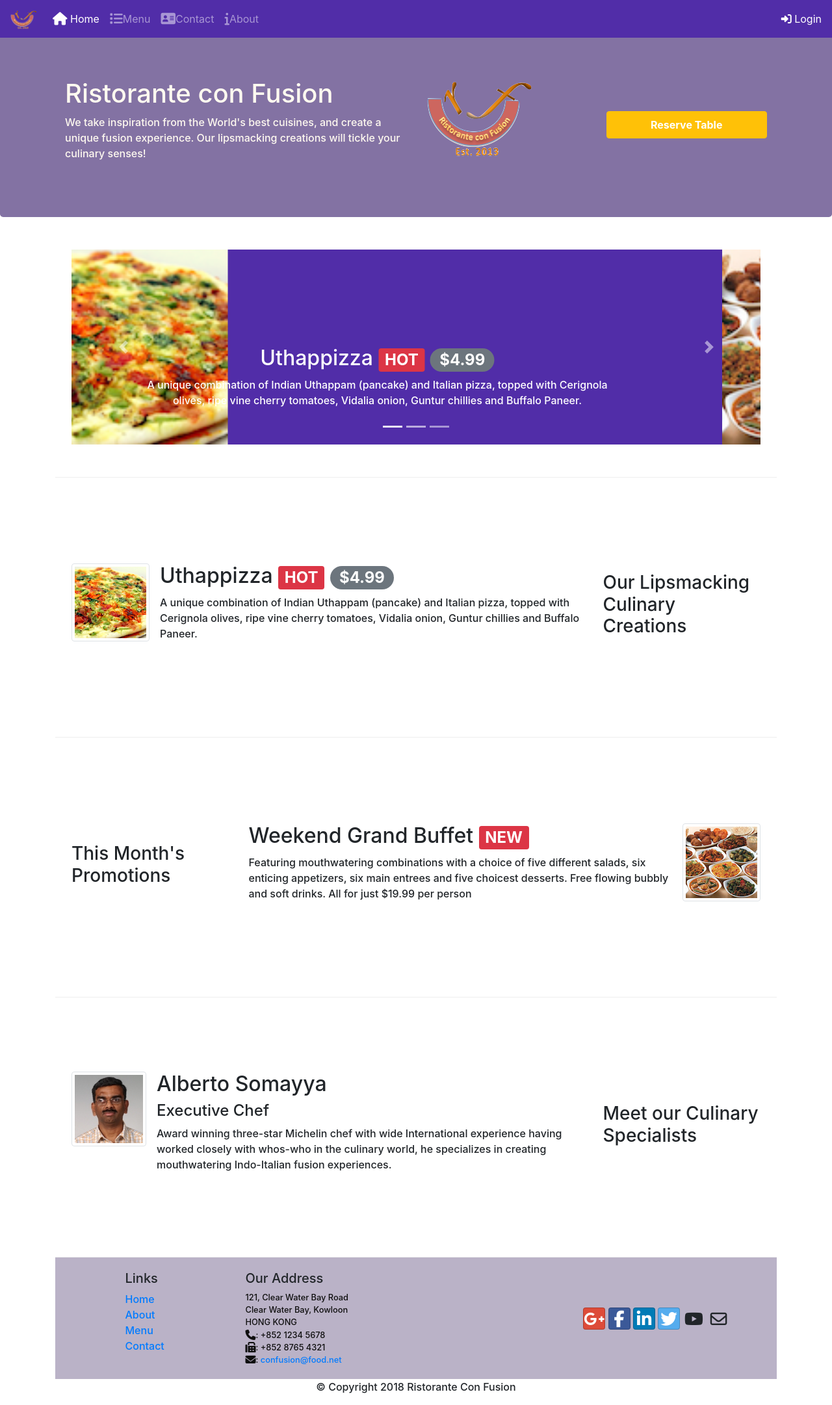
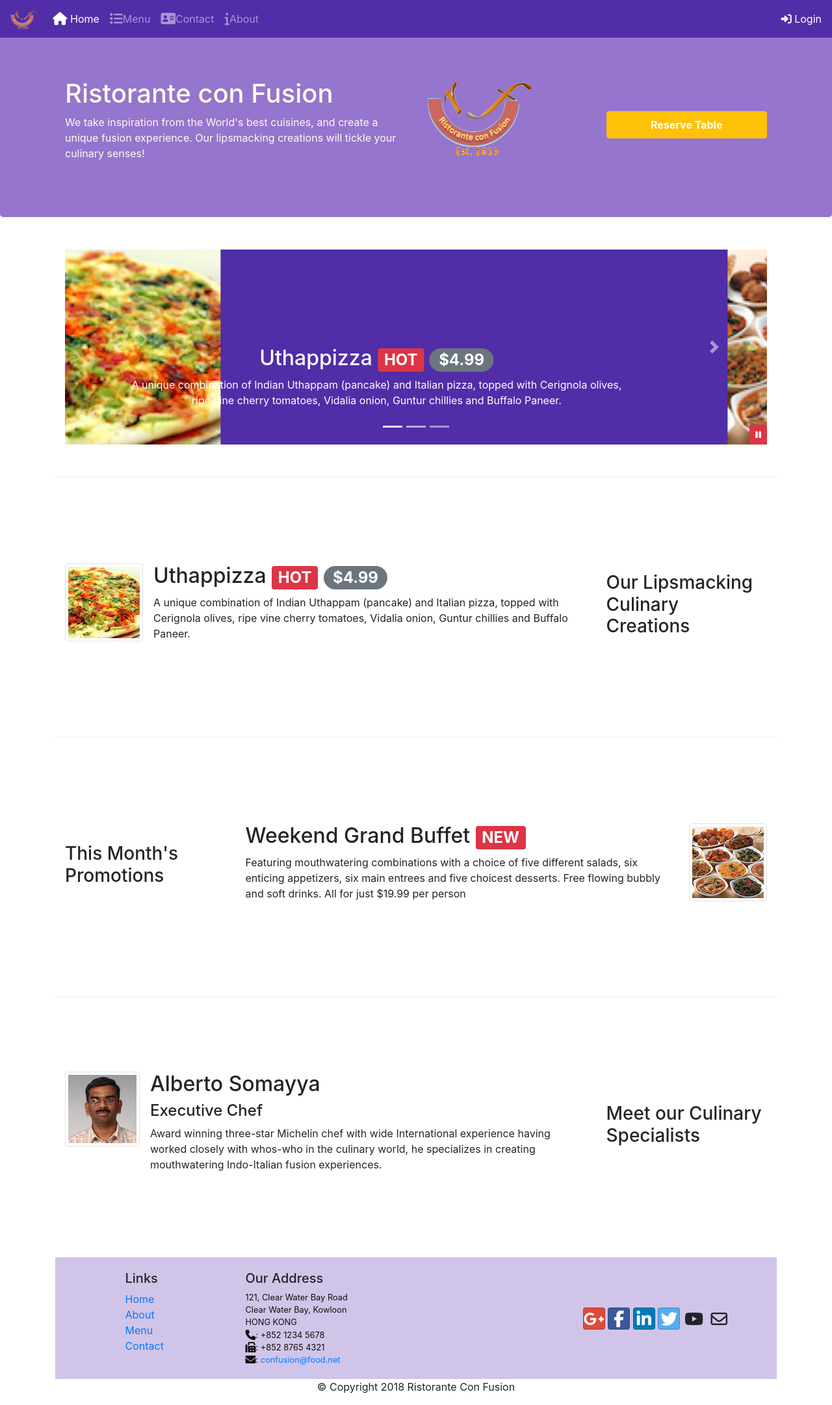
Before and after one commit to b-sujith/Fundamental-Concepts-Of-Compiler-Design, a plain HTML site: page index.html in a window 1280 px wide. Shown: the whole page at 65% size. Drawn offline with nearby package versions, Linux system fonts and the light colour scheme.

Commit message:
wk4 less

```diff
--- /dev/null
+++ b/css/styles-old.css
@@ -0,0 +1,64 @@
+.row-header{
+    margin:0px auto;
+    padding:0px;
+}
+
+.row-content {
+    margin:0px auto;
+    padding: 50px 10px 50px 10px;
+    border-bottom: 1px ridge;
+    min-height:400px;
+}
+
+.footer{
+    background-color: #bab2c7;
+    margin:0px auto;
+    padding: 20px 0px 20px 0px;
+    font-weight: 500;
+}
+
+.jumbotron {
+    padding:70px 30px 70px 30px;
+    margin:0px auto;
+    background: #8372a3 ;
+    color:floralwhite;
+}
+
+address{
+    font-size:80%;
+    margin:0px;
+    color:#0f0f0f;
+}
+
+p{
+    font-weight:500;
+}
+
+body{
+    padding: 50px 0px 0px 0px;
+    z-index: 0;
+}
+.navbar-dark{
+    background-color: #512DA8;
+}
+.tab-content{
+    border-left: 1px solid #ddd;
+    border-right: 1px solid #ddd;
+    border-bottom: 1px solid #ddd;
+    padding: 10px;
+}
+
+.carousel {
+    background:#512DA8;
+}
+
+.carousel-item {
+  height: 300px;
+}
+
+.carousel-item img {
+    position: absolute;
+    top: 0;
+    left: 0;
+    min-height: 300px;
+}
--- /dev/null
+++ b/css/styles.less
@@ -0,0 +1,76 @@
+@lt-gray:#ddd;
+@background-dark: #512DA8;
+@background-light: #9575CD;
+@background-pale: #D1C4E9;
+
+// Height variables
+@carousel-item-height: 300px;
+
+.zero-margin (@pad-up-dn: 0px, @pad-left-right: 0px) {
+	margin:0px auto;
+	padding: @pad-up-dn @pad-left-right;
+}
+
+.row-header{
+    .zero-margin();
+}
+
+.row-content {
+    .zero-margin(50px,0px);
+    border-bottom: 1px ridge;
+    min-height:400px;
+}
+
+.footer{
+    background-color: @background-pale;
+    .zero-margin(20px, 0px);
+}
+
+.jumbotron {
+    .zero-margin(70px,30px);
+    background: @background-light ;
+    color:floralwhite;
+}
+
+address{
+    font-size:80%;
+    margin:0px;
+    color:#0f0f0f;
+}
+
+body{
+    padding:50px 0px 0px 0px;
+    z-index:0;
+}
+
+.navbar-dark {
+     background-color: @background-dark;
+}
+
+.tab-content {
+    border-left: 1px solid @lt-gray;
+    border-right: 1px solid @lt-gray;
+    border-bottom: 1px solid @lt-gray;
+    padding: 10px;
+}
+
+.carousel {
+    background:@background-dark;
+
+    .carousel-item {
+        height: @carousel-item-height;
+        img {
+            position: absolute;
+            top: 0;
+            left: 0;
+            min-height: 300px;
+        }
+    }
+}
+
+#carouselButton {
+    right:0px;
+    position: absolute;
+    bottom: 0px;
+    z-index: 1;
+}
```
Also changed, not shown: css/styles.css.
